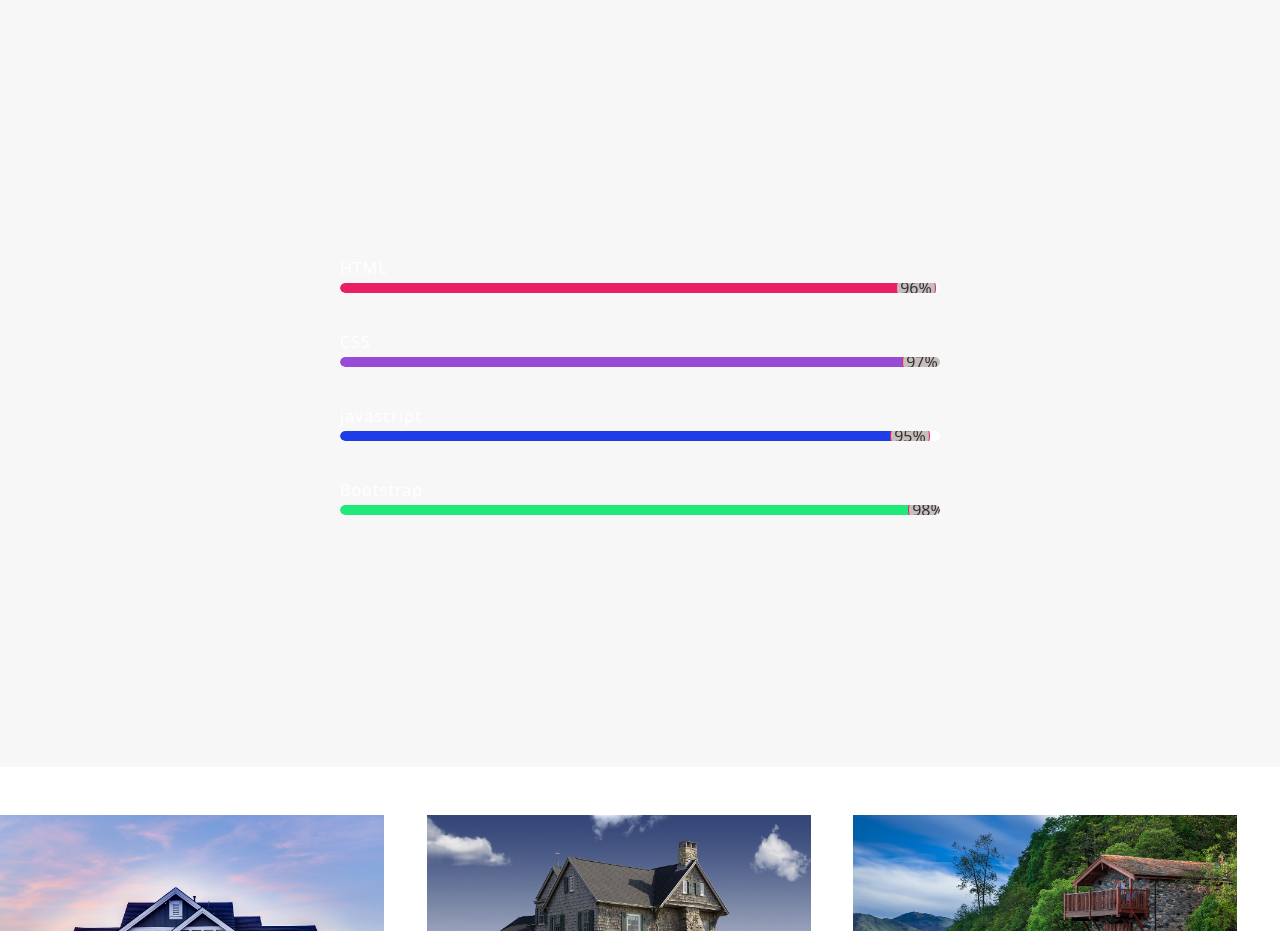
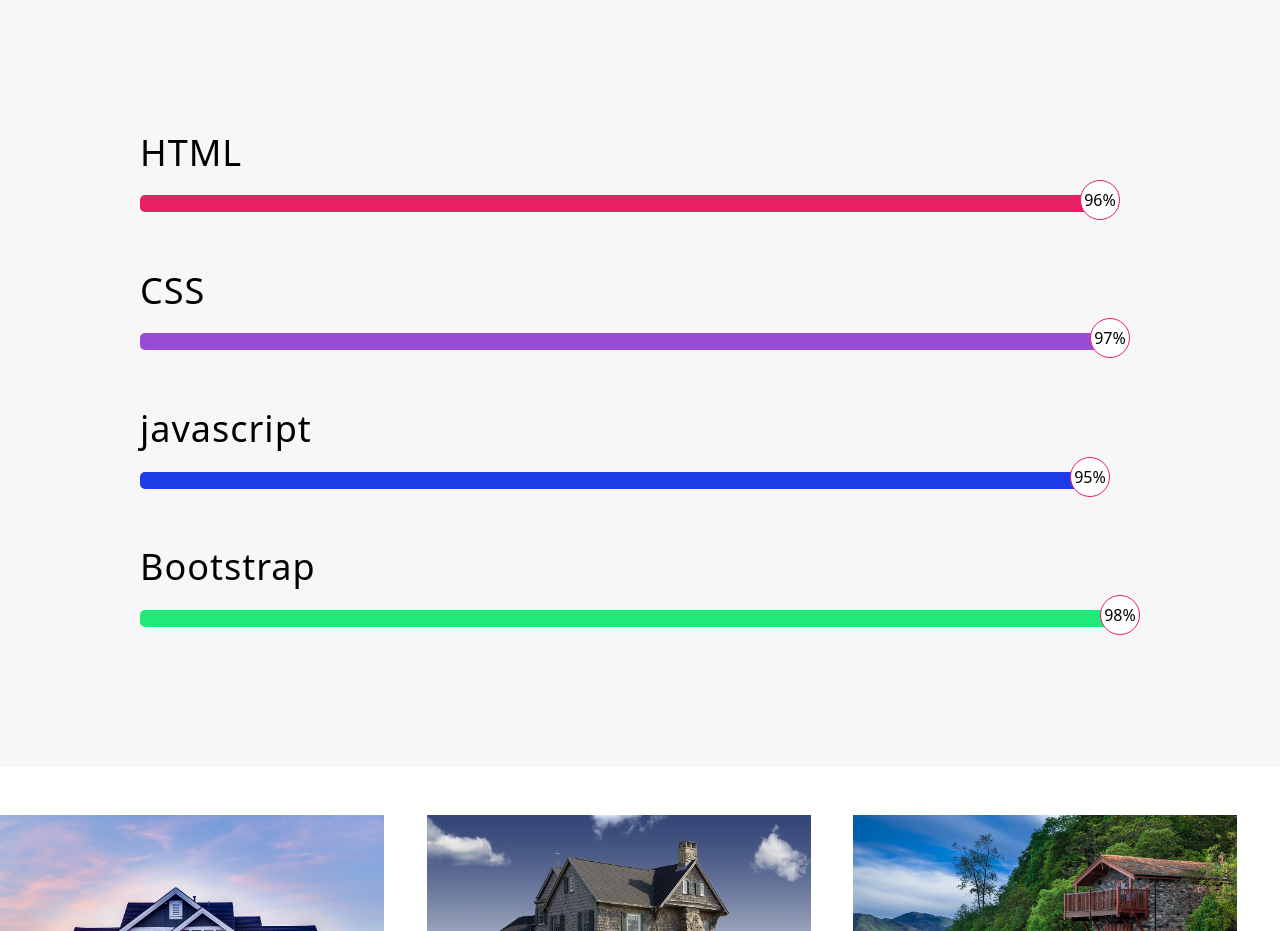
Before and after one commit to lilycm/portfolio-assignment, a plain HTML site: page index.html in a window 1280 px wide. Shown: the part 2100-3031 px from the top of the page. Drawn offline with Linux system fonts and the light colour scheme.

Commit message:
sixteen commit

```diff
--- a/style/style.css
+++ b/style/style.css
@@ -42,17 +42,17 @@ transition: all 0.2s;
     letter-spacing: 1px;
     margin-top: 40px;
     margin-bottom: 5px;
-    color: white;
-    font-size: 16px;
+    color: black;
+    font-size: 36px;
 }
 .progress-bar{
-    background-color: white;
-    width: 600px;
-    height: 10px;
+    background-color: #f7f7f7;
+    width: 1000px;
+    height: 50px;
     border-radius: 5px;
 }
 .progress-bar div{
-    height: 10px;
+    height: 17px;
     border-radius: 5px;
     width: 0%;
 }
@@ -60,11 +60,11 @@ transition: all 0.2s;
     height: 40px;
     width: 40px;
     border-radius: 50%;
-    background: #c7bdbd;
+    background: #ffffff;
     float: right;
     margin-top: -15px;
     margin-right: -20px;
-    color: #333;
+    color: black;
     display: flex;
     justify-content: center;
     align-items: center;
```
